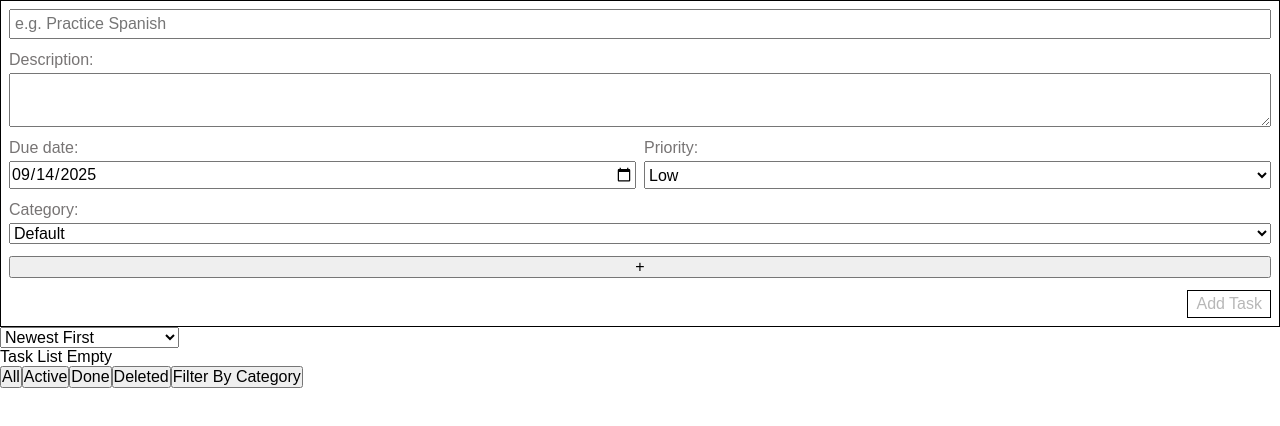
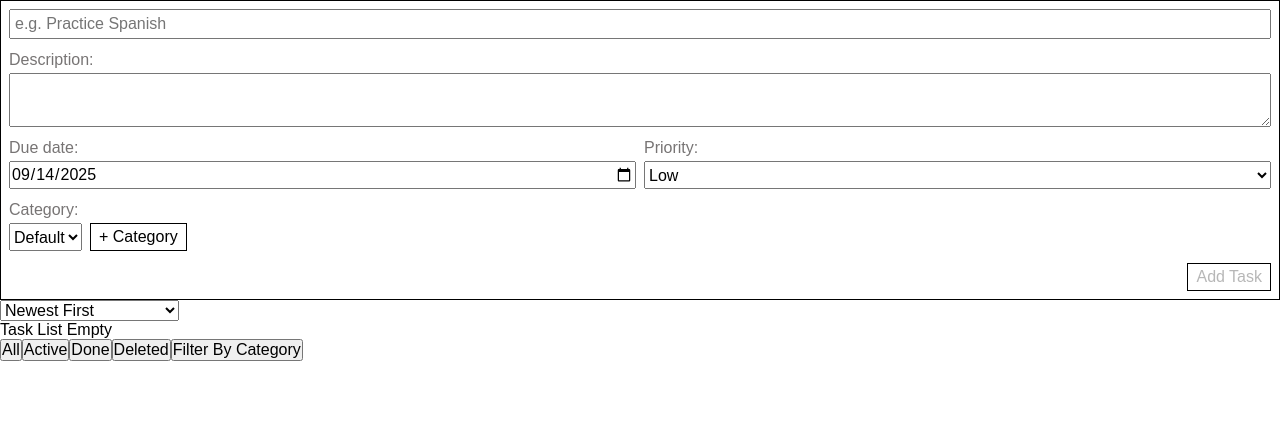
Before and after one commit to dejanpls/taskmate, a React (Vite) app: page / in a window 1280 px wide. Shown: the top 426 px of the page. Built offline with nearby package versions, Linux system fonts and the light colour scheme.

Commit message:
feat(Categories): wrap component in div

```diff
--- a/src/components/Categories.jsx
+++ b/src/components/Categories.jsx
@@ -9,7 +9,7 @@ export default function Categories({
   categoryInputData,
 }) {
   return (
-    <>
+    <div className="category">
       <label htmlFor="category">
         Category:
         <select
@@ -30,9 +30,9 @@ export default function Categories({
         type="button"
         onClick={() => setShowCategoryInput((prev) => !prev)}
       >
-        {showCategoryInput ? 'X' : '+'}
+        {showCategoryInput ? 'X' : '+ Category'}
       </button>
       {showCategoryInput && <CategoryInput {...categoryInputData} />}
-    </>
+    </div>
   );
 }
```
